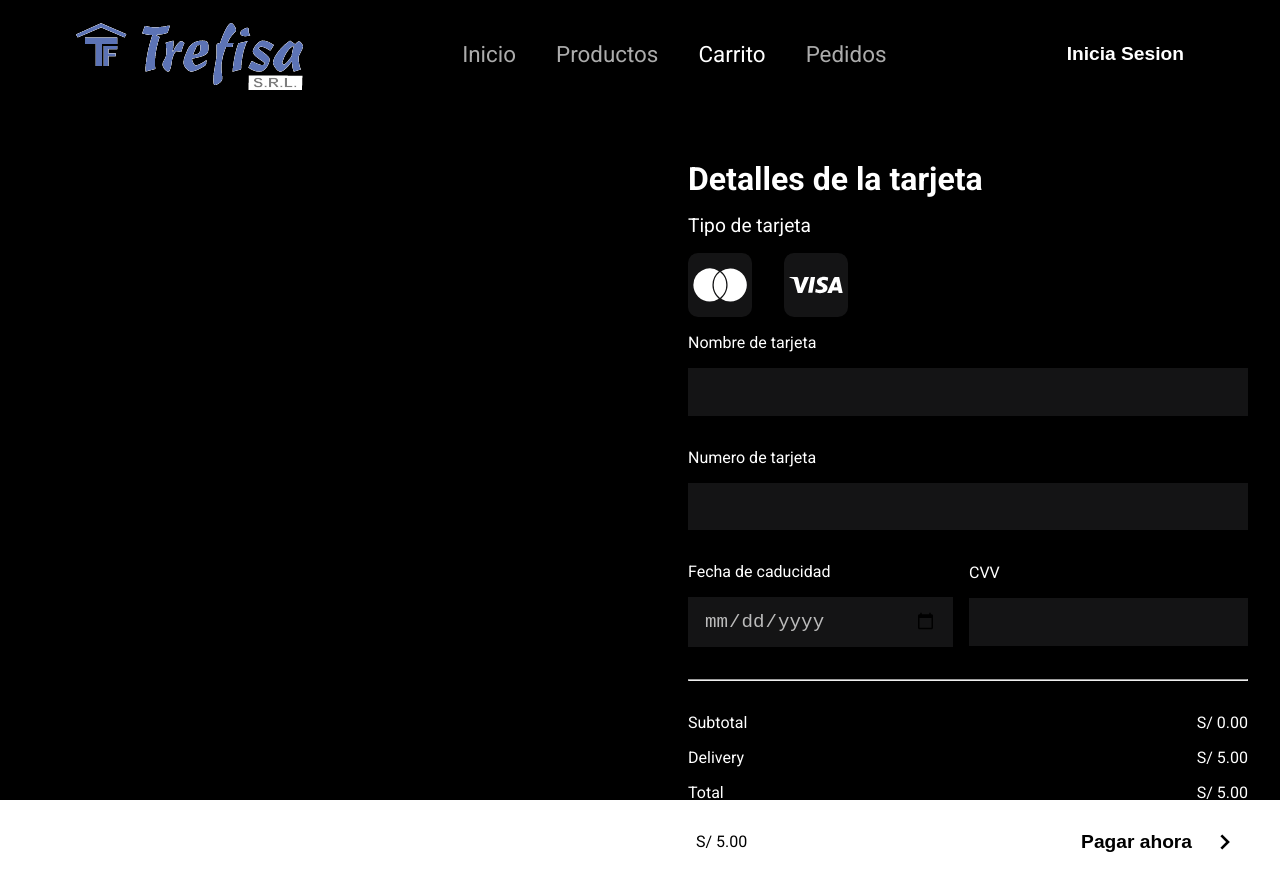
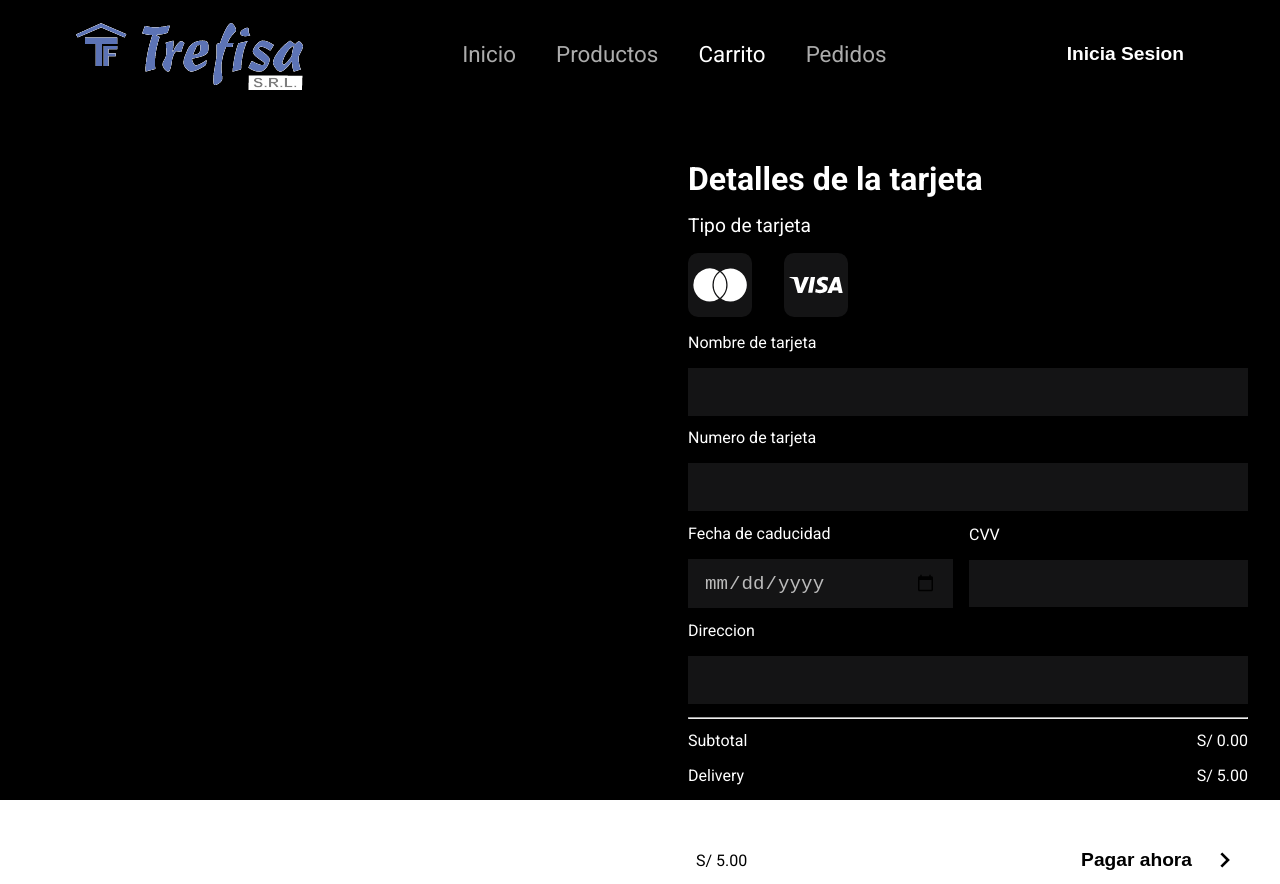
Before and after one commit to SebaschaM/negocios_front, a React (Vite) app: page /cart in a window 1280 px wide. Built offline with nearby package versions, Linux system fonts and the light colour scheme.

Commit message:
add hook order

```diff
--- a/src/pages/main/Cart.tsx
+++ b/src/pages/main/Cart.tsx
@@ -52,11 +52,19 @@ function Cart() {
   };
 
   const addOrderToDB = async (data: any) => {
-    const dataOrder = {
-      subtotal: allSubTotal,
-    };
-    const response = await addOrder(data);
-    console.log(response);
+    for (const product of cart) {
+      const response = await addOrder({
+        subtotal: product.subtotal,
+        address: data.direction,
+        total: product.priceTotal,
+        quantity: product.quantity,
+        purchase_date: new Date().toDateString(),
+        description: "Description",
+        client_id: 1,
+        product_id: product.product_id,
+      });
+      console.log(response);
+    }
   };
 
   return (
@@ -129,6 +137,10 @@ function Cart() {
                 <input type="tel" {...register("cvv_card")} />
               </div>
             </div>
+            <div className={styles.pay_form_group}>
+              <label>Direccion</label>
+              <input type="text" {...register("direction")} />
+            </div>
             <hr />
             <div className={styles.pay_form_group_resume_container}>
               <div className={styles.pay_form_group_resume}>
--- a/src/styles/Cart.module.css
+++ b/src/styles/Cart.module.css
@@ -110,7 +110,7 @@
 .pay_form {
   display: flex;
   flex-direction: column;
-  row-gap: 2rem;
+  row-gap: 0.8rem;
   width: 35rem;
 }
 
```
